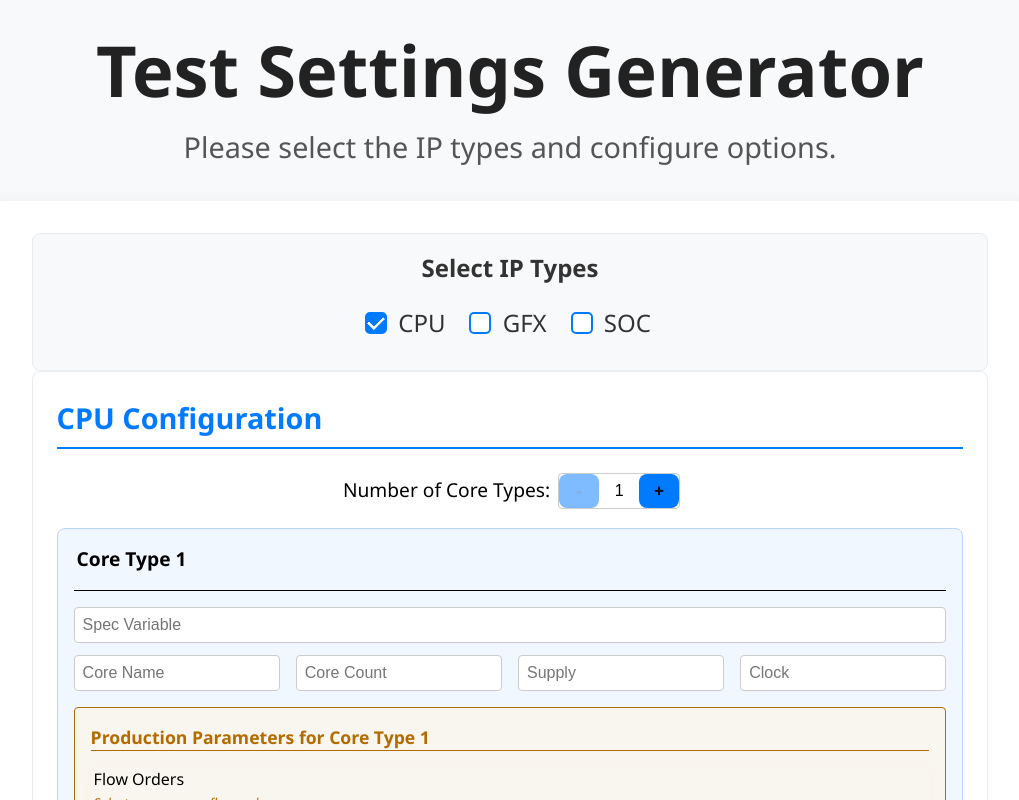
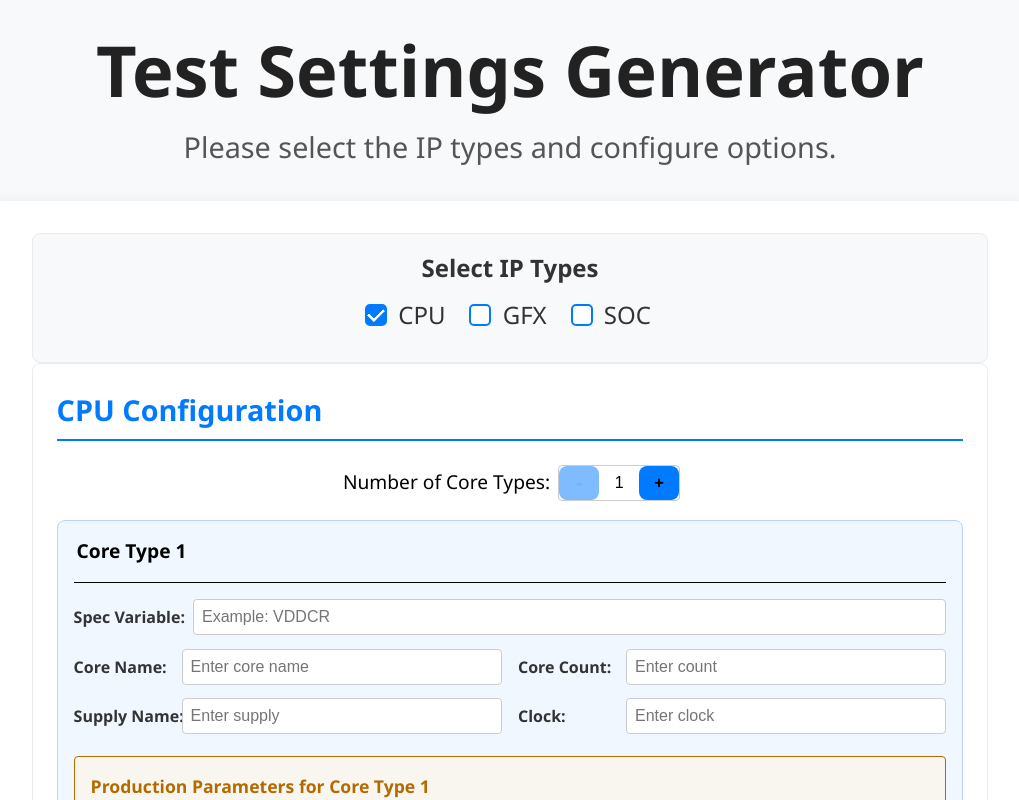
Before and after one commit to Markneoneo/TPGF-WEBAPP, a React (Vite) app in the folder frontend/: page / in a window 1280 px wide. Both pictures are taken after a click on the label "CPU". Shown: the top 800 px of the page, without its empty margins (130-1149 px from the left). Built offline with nearby package versions, Linux system fonts and the light colour scheme.

Commit message:
UI/UX Improvements

```diff
--- a/frontend/src/components/CharzParameters.css
+++ b/frontend/src/components/CharzParameters.css
@@ -46,3 +46,15 @@
   color: #6b00b3;
   font-weight: 700;
 }
+
+.charz-table td {
+  border: 1px solid #d1b3ff;
+  padding: 0.5rem 0.7rem;
+  text-align: center;
+  color: #000;
+  min-width: 120px; /* Ensures minimum column width */
+}
+
+.charz-table input {
+  box-sizing: border-box;
+}
--- a/frontend/src/components/CharzParameters.jsx
+++ b/frontend/src/components/CharzParameters.jsx
@@ -4,17 +4,40 @@ import './CharzParameters.css';
 const SEARCH_GRANULARITY_OPTIONS = ['allcore', 'bycore'];
 const SEARCH_TYPE_OPTIONS = ['vmin', 'fmax'];
 const TEST_TYPES = ['CREST', 'BIST', 'PBIST'];
-const TABLE_FIELDS = [
-  { key: 'wl_count', label: 'WL Count', type: 'number', min: 0 },
-  { key: 'tp', label: 'Test Points', type: 'text' },
-  { key: 'search_start', label: 'Search Start', type: 'text' },
-  { key: 'search_end', label: 'Search End', type: 'text' },
-  { key: 'search_step', label: 'Search Step', type: 'text' },
-  { key: 'resolution', label: 'Resolution', type: 'text' },
-];
 const WORKLOAD_FIELDS = [
   { key: 'wl', label: 'WL', type: 'text' }
 ];
+
+const getTableFields = (searchType) => {
+  if (searchType === 'vmin') {
+    return [
+      { key: 'wl_count', label: 'WL Count', type: 'number', min: 0 },
+      { key: 'tp', label: 'Test Points (MHz)', type: 'text' },
+      { key: 'search_start', label: 'Search Start (V)', type: 'text' },
+      { key: 'search_end', label: 'Search End (V)', type: 'text' },
+      { key: 'search_step', label: 'Search Step (V)', type: 'text' },
+      { key: 'resolution', label: 'Resolution (V)', type: 'text' },
+    ];
+  } else if (searchType === 'fmax') {
+    return [
+      { key: 'wl_count', label: 'WL Count', type: 'number', min: 0 },
+      { key: 'tp', label: 'Test Points (V)', type: 'text' },
+      { key: 'search_start', label: 'Search Start (MHz)', type: 'text' },
+      { key: 'search_end', label: 'Search End (MHz)', type: 'text' },
+      { key: 'search_step', label: 'Search Step (MHz)', type: 'text' },
+      { key: 'resolution', label: 'Resolution (MHz)', type: 'text' },
+    ];
+  }
+  // Default fallback
+  return [
+    { key: 'wl_count', label: 'WL Count', type: 'number', min: 0 },
+    { key: 'tp', label: 'Test Points', type: 'text' },
+    { key: 'search_start', label: 'Search Start', type: 'text' },
+    { key: 'search_end', label: 'Search End', type: 'text' },
+    { key: 'search_step', label: 'Search Step', type: 'text' },
+    { key: 'resolution', label: 'Resolution', type: 'text' },
+  ];
+};
 
 const CharzParameters = ({
   charzData,
@@ -112,7 +135,7 @@ const CharzParameters = ({
 
   // Render
   return (
-    <div style={{ marginBottom: '2rem' }}>
+    <div>
 
       {/* Search Granularity - NOW WITH CHECKBOXES */}
       <div className="form-group">
@@ -183,14 +206,16 @@ const CharzParameters = ({
             {charzData.selectedTestTypes?.[searchType]?.length > 0 && (
               <div className="charz-table-scroll">
                 <table className="charz-table">
+
                   <thead>
                     <tr>
                       <th>Test Type</th>
-                      {TABLE_FIELDS.map(f => (
+                      {getTableFields(searchType).map(f => (
                         <th key={f.key}>{f.label}</th>
                       ))}
                     </tr>
                   </thead>
+
                   <tbody>
                     {/* Only show rows for selected test types */}
                     {TEST_TYPES.filter(testType =>
@@ -198,7 +223,7 @@ const CharzParameters = ({
                     ).map(testType => (
                       <tr key={testType}>
                         <td>{testType}</td>
-                        {TABLE_FIELDS.map(field => (
+                        {getTableFields(searchType).map(field => (
                           <td key={field.key}>
                             <input
                               type={field.type}
@@ -224,6 +249,7 @@ const CharzParameters = ({
                       </tr>
                     ))}
                   </tbody>
+
                 </table>
               </div>
             )}
@@ -235,14 +261,23 @@ const CharzParameters = ({
             const selectedTestTypes = charzData.selectedTestTypes?.[searchType] || [];
             if (selectedTestTypes.length === 0) return null;
 
-            // Get wl_count for each selected test type
+            // Get wl_count for each selected test type and filter out empty/zero counts
+            const validTestTypes = [];
             const wlCounts = {};
+
             selectedTestTypes.forEach(testType => {
-              wlCounts[testType] = parseInt(charzData.table?.[searchType]?.[testType]?.wl_count || '0', 10);
+              const wlCount = parseInt(charzData.table?.[searchType]?.[testType]?.wl_count || '0', 10);
+              if (wlCount > 0) {
+                validTestTypes.push(testType);
+                wlCounts[testType] = wlCount;
+              }
             });
+
+            // Only show workload table if there are valid test types with WL count > 0
+            if (validTestTypes.length === 0) return null;
+
             // Find the max wl_count to determine number of rows
             const maxWlCount = Math.max(...Object.values(wlCounts));
-            if (!maxWlCount || maxWlCount <= 0) return null;
 
             return (
               <div key={searchType + '-workload-table'} className="charz-table-block">
@@ -251,7 +286,7 @@ const CharzParameters = ({
                   <table className="charz-table">
                     <thead>
                       <tr>
-                        {selectedTestTypes.map(testType => (
+                        {validTestTypes.map(testType => (
                           <th key={testType}>{testType}</th>
                         ))}
                       </tr>
@@ -259,12 +294,13 @@ const CharzParameters = ({
                     <tbody>
                       {Array.from({ length: maxWlCount }).map((_, rowIdx) => (
                         <tr key={rowIdx}>
-                          {selectedTestTypes.map(testType => (
+                          {validTestTypes.map(testType => (
                             WORKLOAD_FIELDS.map(field => {
                               const errorKey = getErrorField(`${searchType}_${testType}_${field.key}_${rowIdx}`);
                               if (rowIdx < wlCounts[testType]) {
                                 return (
                                   <td key={testType + '-' + field.key}>
+
                                     <input
                                       type={field.type}
                                       value={
@@ -277,8 +313,9 @@ const CharzParameters = ({
                                         handleWorkloadTableChange(searchType, testType, rowIdx, e.target.value)
                                       }
                                       className={errors[errorKey] ? 'error single-input' : 'single-input'}
-                                      style={{ width: '100px' }}
+                                      style={{ width: '100%' }}
                                     />
+
                                   </td>
                                 );
                               } else {
@@ -294,6 +331,7 @@ const CharzParameters = ({
               </div>
             );
           })()}
+
         </React.Fragment>
       ))}
 
--- a/frontend/src/components/CoreMappings.css
+++ b/frontend/src/components/CoreMappings.css
@@ -30,6 +30,87 @@
   gap: 1rem;
   margin: 0.4rem 0;
   align-items: center;
+}
+
+/* Wrapper for spec variable with prefix */
+.spec-variable-wrapper {
+  display: flex;
+  align-items: center;
+  gap: 0.5rem;
+}
+
+/* Styling for prefix text */
+.spec-variable-prefix {
+  font-weight: 600;
+  color: #333;
+  white-space: nowrap;
+}
+
+/* Container for input with overlaid text */
+.input-with-overlay {
+  position: relative;
+  flex: 1;
+}
+
+/* Input field styling - add padding for overlay text */
+.spec-variable-input {
+  width: 100%;
+  /* padding-left: 4rem !important;    */
+  /* padding-right: 4.5rem !important;   */
+}
+
+/* Overlay text on the left side of input */
+.input-overlay-left {
+  position: absolute;
+  left: 0.75rem;
+  top: 50%;
+  transform: translateY(-50%);
+  font-weight: 600;
+  color: #666;
+  pointer-events: none;  /* Allows clicks to pass through to input */
+  z-index: 1;
+}
+
+/* Overlay text on the right side of input */
+.input-overlay-right {
+  position: absolute;
+  right: 0.75rem;
+  top: 50%;
+  transform: translateY(-50%);
+  font-weight: 600;
+  color: #666;
+  pointer-events: none;  /* Allows clicks to pass through to input */
+  z-index: 1;
+}
+
+/* Wrapper for the input with prefix text */
+.input-wrapper {
+  display: flex;
+  align-items: center;
+  gap: 0.5rem;
+  flex: 1;
+}
+
+/* Styling for prefix text before inputs */
+.input-prefix {
+  font-weight: 600;
+  color: #333;
+  white-space: nowrap;
+  min-width: 100px;
+}
+
+/* Styling for suffix text after inputs */
+.input-suffix {
+  font-weight: 600;
+  color: #333;
+  white-space: nowrap;
+  min-width: 40px;
+}
+
+/* Container for multiple core mapping rows */
+.core-mapping-rows {
+  display: flex;
+  flex-direction: column;
 }
 
 /* Divider line under the spec variable label */
--- a/frontend/src/components/CoreMappings.jsx
+++ b/frontend/src/components/CoreMappings.jsx
@@ -21,8 +21,7 @@ const CoreMappings = ({
     {coreMappings.map((mapping, idx) => (
 
       <div key={idx} className="core-mapping-container">
-        <div className="form-group" style={{ marginBottom: '0.75rem' }}>
-
+        <div className="form-group" style={{ marginBottom: '0.5rem' }}>
           <label
             htmlFor={`spec_variable_${idx}`}
             className="core-mapping-label"
@@ -32,47 +31,79 @@ const CoreMappings = ({
 
           <hr className="form-divider" />
 
+          <div className="spec-variable-wrapper">
+            <span className="spec-variable-prefix">Spec Variable:</span>
+            <div className="input-with-overlay">
+              {/* <span className="input-overlay-left">LEV.36.</span> */}
               <input
                 type="text"
                 id={`spec_variable_${idx}`}
-            placeholder="Spec Variable"
+                placeholder="Example: VDDCR"
                 value={mapping.spec_variable || ''}
                 onChange={e => handleCoreMappingChange(idx, 'spec_variable', e.target.value)}
-            className={errors[`spec_variable_${idx}`] ? 'error single-input' : 'single-input'}
+                className={errors[`spec_variable_${idx}`] ? 'error single-input spec-variable-input' : 'single-input spec-variable-input'}
               />
+              {/* <span className="input-overlay-right">[V]</span> */}
+            </div>
+          </div>
           {errors[`spec_variable_${idx}`] && <span className="error-message">{errors[`spec_variable_${idx}`]}</span>}
         </div>
 
-        {/* Core Mapping Row */}
+        {/* Core Mapping Rows - Split into 2 rows */}
+        <div className="core-mapping-rows">
+          {/* First Row: Core Count and Supply */}
           <div className="core-mapping-row">
+            <div className="input-wrapper">
+              <span className="input-prefix">Core Name:</span>
               <input
                 type="text"
-            placeholder="Core Name"
+                placeholder="Enter core name"
                 value={mapping.core}
                 onChange={e => handleCoreMappingChange(idx, 'core', e.target.value)}
                 className={errors[`core_${idx}`] ? 'error single-input' : 'single-input'}
               />
+              {/* <span className="input-suffix">core</span> */}
+            </div>
+
+            <div className="input-wrapper">
+              <span className="input-prefix">Core Count:</span>
               <input
                 type="text"
-            placeholder="Core Count"
+                placeholder="Enter count"
                 value={mapping.core_count}
                 onChange={e => handleCoreMappingChange(idx, 'core_count', e.target.value)}
                 className={errors[`core_count_${idx}`] ? 'error single-input' : 'single-input'}
               />
+              {/* <span className="input-suffix">cores</span> */}
+            </div>
+          </div>
+
+          {/* Second Row: Core Name and Clock */}
+          <div className="core-mapping-row">
+            <div className="input-wrapper">
+              <span className="input-prefix">Supply Name:</span>
               <input
                 type="text"
-            placeholder="Supply"
+                placeholder="Enter supply"
                 value={mapping.supply}
                 onChange={e => handleCoreMappingChange(idx, 'supply', e.target.value)}
                 className={errors[`supply_${idx}`] ? 'error single-input' : 'single-input'}
               />
+              {/* <span className="input-suffix">V</span> */}
+            </div>
+
+            <div className="input-wrapper">
+              <span className="input-prefix">Clock:</span>
               <input
                 type="text"
-            placeholder="Clock"
+                placeholder="Enter clock"
                 value={mapping.clock || ''}
                 onChange={e => handleCoreMappingChange(idx, 'clock', e.target.value)}
                 className={errors[`clock_${idx}`] ? 'error single-input' : 'single-input'}
               />
+              {/* <span className="input-suffix">MHz</span> */}
+            </div>
+          </div>
         </div>
 
         {/* Production Parameters for this core type */}
--- a/frontend/src/components/ProductionMappings.css
+++ b/frontend/src/components/ProductionMappings.css
@@ -176,11 +176,62 @@
   color-scheme: light;
 }
 
+.test-points-list-input {
+  margin-bottom: 16px !important;
+}
+
+.test-points-range-container {
+  display: flex;
+  flex-direction: column;
+}
+
+.test-point-field {
+  display: flex;
+  align-items: center;
+  gap: 8px;
+}
+
+.test-point-label {
+  color: #b36b00;
+  font-weight: 600;
+  white-space: nowrap;
+  min-width: 80px;
+  margin-bottom: 0.5rem;
+}
+
+.test-point-unit {
+  color: #b36b00;
+  font-weight: 600;
+  margin-bottom: 0.5rem;
+}
+
+.input-field-container {
+  display: flex;
+  align-items: center;
+  gap: 4px;
+}
+
+.input-field-label {
+  color: #b36b00;
+  font-weight: 600;
+  white-space: nowrap;
+  min-width: 100px;
+  line-height: 1;
+  align-self: center;
+  margin-bottom: 0.5rem;
+}
+
+.input-field-unit {
+  color: #b36b00;
+  font-weight: 600;
+  line-height: 1;
+  align-self: center;
+}
+
 /* Checkbox group styling for read type */
 .checkbox-group {
   display: flex;
   gap: 1rem;
-  margin-top: 0.5rem;
 }
 
 .checkbox-label {
--- a/frontend/src/components/ProductionMappings.jsx
+++ b/frontend/src/components/ProductionMappings.jsx
@@ -176,48 +176,53 @@ const ProductionMappings = ({
               <>
                 <input
                   type="text"
-                  placeholder="Fixed List"
+                  placeholder="Enter Fixed list separated by commas"
                   value={productionMappings[order]?.test_points || ''}
                   onChange={e => handleProductionMappingChange(order, 'test_points', e.target.value)}
                   className={
                     (errors[getErrorField(order, 'test_points')] ? 'error ' : '') + 'single-input test-points-list-input'
                   }
                 />
-                <div className="input-hint">Fixed list separated by commas</div>
+                {/* <div className="input-hint">Fixed list separated by commas</div> */}
                 {errors[getErrorField(order, 'test_points')] && (
                   <span className="error-message">{errors[getErrorField(order, 'test_points')]}</span>
                 )}
               </>
             ) : (
-              <>                <div style={{ display: 'flex', gap: 8 }}>
-                <div style={{ flex: 1 }}>
+              <>
+                <div className="test-points-range-container">
+                  <div className="test-point-field">
+                    <span className="test-point-label">Start Point:</span>
                     <input
                       type="text"
-                    placeholder="Start Point"
                       value={productionMappings[order]?.test_points_start || ''}
                       onChange={e => handleProductionMappingChange(order, 'test_points_start', e.target.value)}
                       className={errors[getErrorField(order, 'test_points_start')] ? 'error single-input' : 'single-input'}
                     />
+                    <span className="test-point-unit">V</span>
                   </div>
-                <div style={{ flex: 1 }}>
+                  <div className="test-point-field">
+                    <span className="test-point-label">Stop Point:</span>
                     <input
                       type="text"
-                    placeholder="Stop Point"
                       value={productionMappings[order]?.test_points_stop || ''}
                       onChange={e => handleProductionMappingChange(order, 'test_points_stop', e.target.value)}
                       className={errors[getErrorField(order, 'test_points_stop')] ? 'error single-input' : 'single-input'}
                     />
+                    <span className="test-point-unit">V</span>
                   </div>
-                <div style={{ flex: 1 }}>
+                  <div className="test-point-field">
+                    <span className="test-point-label">Step:</span>
                     <input
                       type="text"
-                    placeholder="Step"
                       value={productionMappings[order]?.test_points_step || ''}
                       onChange={e => handleProductionMappingChange(order, 'test_points_step', e.target.value)}
                       className={errors[getErrorField(order, 'test_points_step')] ? 'error single-input' : 'single-input'}
                     />
+                    <span className="test-point-unit">V</span>
                   </div>
                 </div>
+
                 {/* Display individual field errors */}
                 {errors[getErrorField(order, 'test_points_start')] && (
                   <span className="error-message">{errors[getErrorField(order, 'test_points_start')]}</span>
@@ -236,40 +241,48 @@ const ProductionMappings = ({
             )}
           </div>
 
+          <div className="input-field-container">
+            <span className="input-field-label">Frequency:</span>
             <input
               type="text"
-            placeholder="Frequency"
               value={productionMappings[order]?.frequency || ''}
               onChange={e => handleProductionMappingChange(order, 'frequency', e.target.value)}
               className={errors[getErrorField(order, 'frequency')] ? 'error single-input' : 'single-input'}
-            style={{ marginBottom: 4 }}
             />
+            <span className="input-field-unit">MHz</span>
+          </div>
           {errors[getErrorField(order, 'frequency')] && (
             <span className="error-message">{errors[getErrorField(order, 'frequency')]}</span>
           )}
 
+          <div className="input-field-container">
+            <span className="input-field-label">Register Size:</span>
             <input
               type="text"
-            placeholder="Register Size"
               value={productionMappings[order]?.register_size || ''}
               onChange={e => handleProductionMappingChange(order, 'register_size', e.target.value)}
               className={errors[getErrorField(order, 'register_size')] ? 'error single-input' : 'single-input'}
-            style={{ marginBottom: 4 }}
             />
+            {/* <span className="input-field-unit">bits</span> */}
+          </div>
           {errors[getErrorField(order, 'register_size')] && (
             <span className="error-message">{errors[getErrorField(order, 'register_size')]}</span>
           )}
 
           {/* Insertion Field */}
-          <div style={{ marginBottom: 4 }}>
+          <div className="insertion-field-container">
+            <div className="input-field-container">
+              <span className="input-field-label">Insertion List:</span>
               <input
                 type="text"
-              placeholder="Insertion List"
+                placeholder="Enter Fixed list separated by commas"
                 value={productionMappings[order]?.insertion || ''}
                 onChange={e => handleProductionMappingChange(order, 'insertion', e.target.value)}
                 className={errors[getErrorField(order, 'insertion')] ? 'error single-input insertion-input' : 'single-input insertion-input'}
               />
-            <div className="input-hint">Fixed list separated by commas</div>
+              {/* <span className="input-field-unit">dB</span> */}
+            </div>
+            {/* <div className="input-hint">Fixed list separated by commas</div> */}
             {errors[getErrorField(order, 'insertion')] && (
               <span className="error-message">{errors[getErrorField(order, 'insertion')]}</span>
             )}
```
Lines whose indentation alone changed are shown as unchanged.
